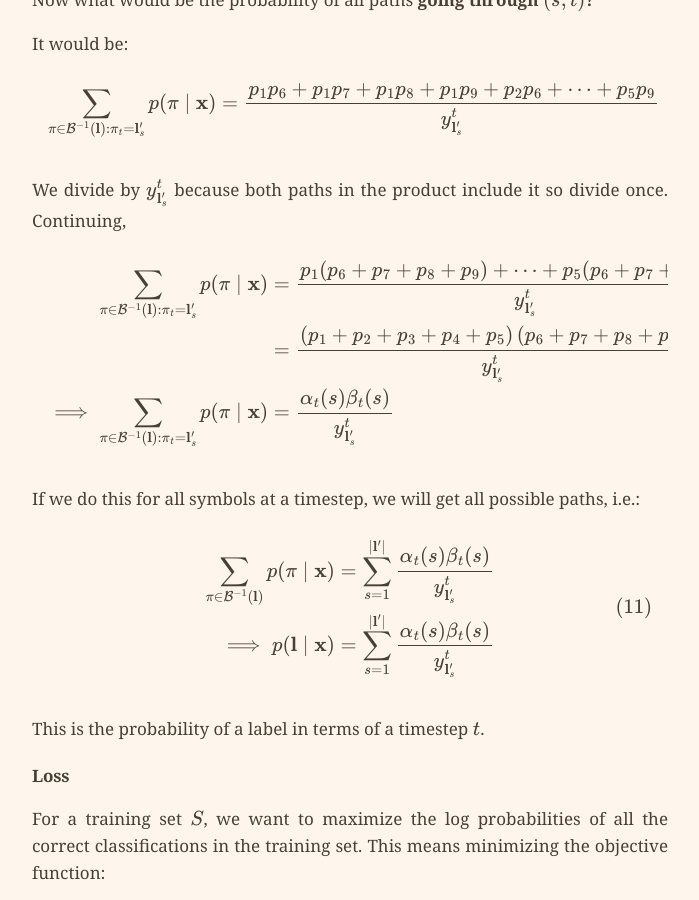
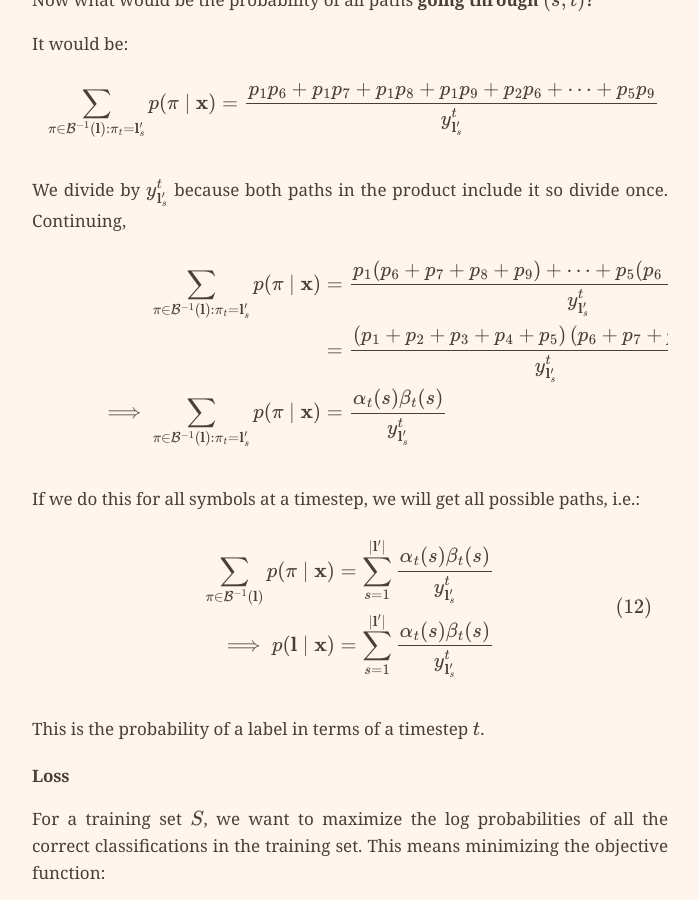
Before and after one commit to themurtazanazir/themurtazanazir.github.io, an MkDocs documentation site: the page built from docs/neural_networks/ctc/ctc.md, in a window 1280 px wide and 900 px high, scrolled down 10099 px. Shown: the whole window, without its empty margins (169-868 px from the left). Built offline with MkDocs 1.6.1 and Material for MkDocs 9.7.7, drawn with Linux system fonts in a browser that asks for light colours.

Commit message:
Restore missing Eq. 11 in CTC note so Eq. 19 reference resolves (#23)
The α·β/y derivation block was converted from Notion as a bare
\begin{align*} (unnumbered), dropping one equation number from the
total. As a result the closing "Eq. 19 is the error signal" line
pointed at nothing. Re-wrap that block in \begin{equation} with
\begin{aligned} inside, restoring the original numbering 1..19.

Co-authored-by: murtaza <murtaza.nazir@pibit.com>
Co-authored-by: Claude Opus 4.7 (1M context) <noreply@anthropic.com>

```diff
--- a/docs/neural_networks/ctc/ctc.md
+++ b/docs/neural_networks/ctc/ctc.md
@@ -287,11 +287,13 @@ We divide by $y^t_{\mathbf{l}^\prime_s}$ because both paths in the product inclu
 Continuing,
 
 $$
-\begin{align*}
+\begin{equation}
+\begin{aligned}
 \sum_{\pi \in \mathcal{B}^{-1}(\mathbf{l}):\pi_t=\mathbf{l}^\prime_s} p(\pi \mid \mathbf{x}) &= \frac{p_1(p_6 + p_7 + p_8 + p_9) + \dots + p_5(p_6 + p_7 + p_8 + p_9)}{y^t_{\mathbf{l}^\prime_s}}\\
 &= \frac{\left(p_1 + p_2 + p_3 + p_4 + p_5\right)\left(p_6 + p_7 + p_8 + p_9\right)}{y^t_{\mathbf{l}^\prime_s}}\\
 \implies \sum_{\pi \in \mathcal{B}^{-1}(\mathbf{l}):\pi_t=\mathbf{l}^\prime_s} p(\pi \mid \mathbf{x}) &= \frac{\alpha_t(s)\beta_t(s)}{y^t_{\mathbf{l}^\prime_s}}
-\end{align*}
+\end{aligned}
+\end{equation}
 $$
 
 If we do this for all symbols at a timestep, we will get all possible paths, i.e.:
```
